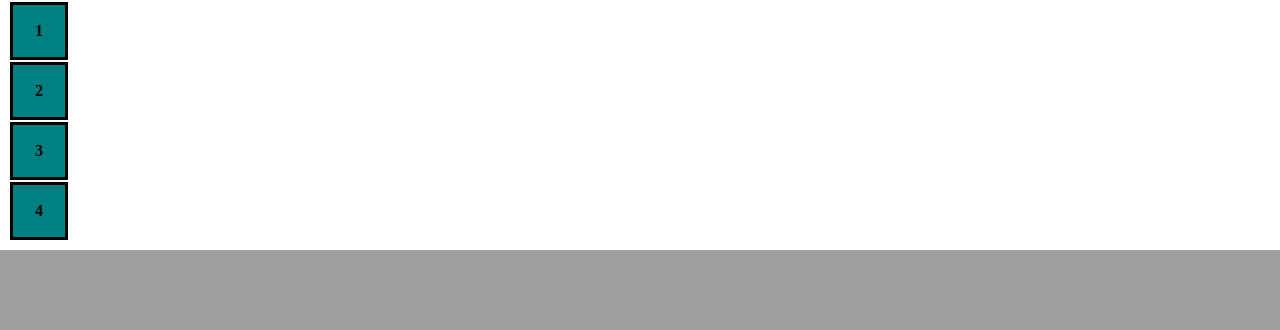
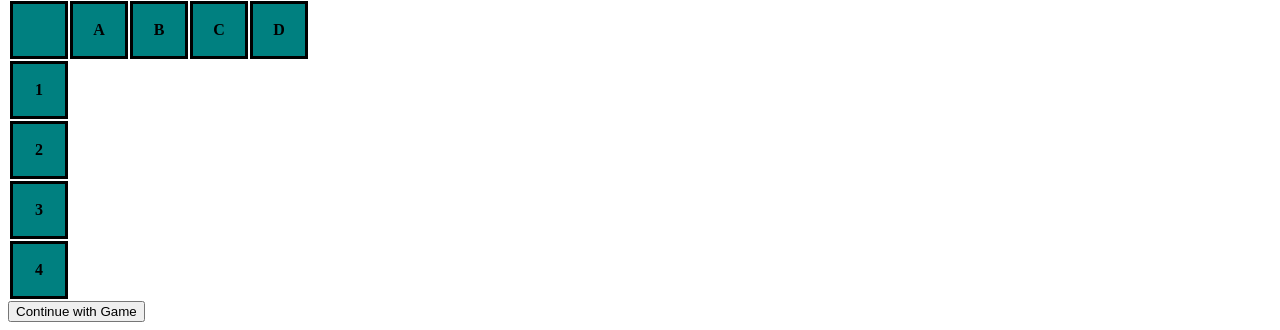
Before and after one commit to Xynterex/ASR-Computing-Open-House, a Flask app: template templates/expose.html in a window 1280 px wide. Shown: the part 1892-2222 px from the top of the page. Before the commit the page ends 2142 px from the top, so only its background shows below. Run offline with Flask 3, Linux system fonts and the light colour scheme; the template is opened without the code that fills it: most values are stand-ins (such as "Sample title", 1, 10 or a date in 2020); lists and menus that the app fills with data are empty.

Commit message:
Update expose.html

```diff
--- a/templates/expose.html
+++ b/templates/expose.html
@@ -6,6 +6,7 @@
         <link href="{{ url_for('static', filename='style.css') }}" rel="stylesheet">
     </head>
     <body>
+        <h2>The image positions are as shown</h2>
         <table>
             <tr>
                 <th></th>
@@ -27,5 +28,9 @@
             </tr>
             {% endfor %}
         </table>
+
+        <form action="/game" method="GET">
+            <input type="submit" value="Continue with Game">
+        </form>
     </body>
 </html>
```
